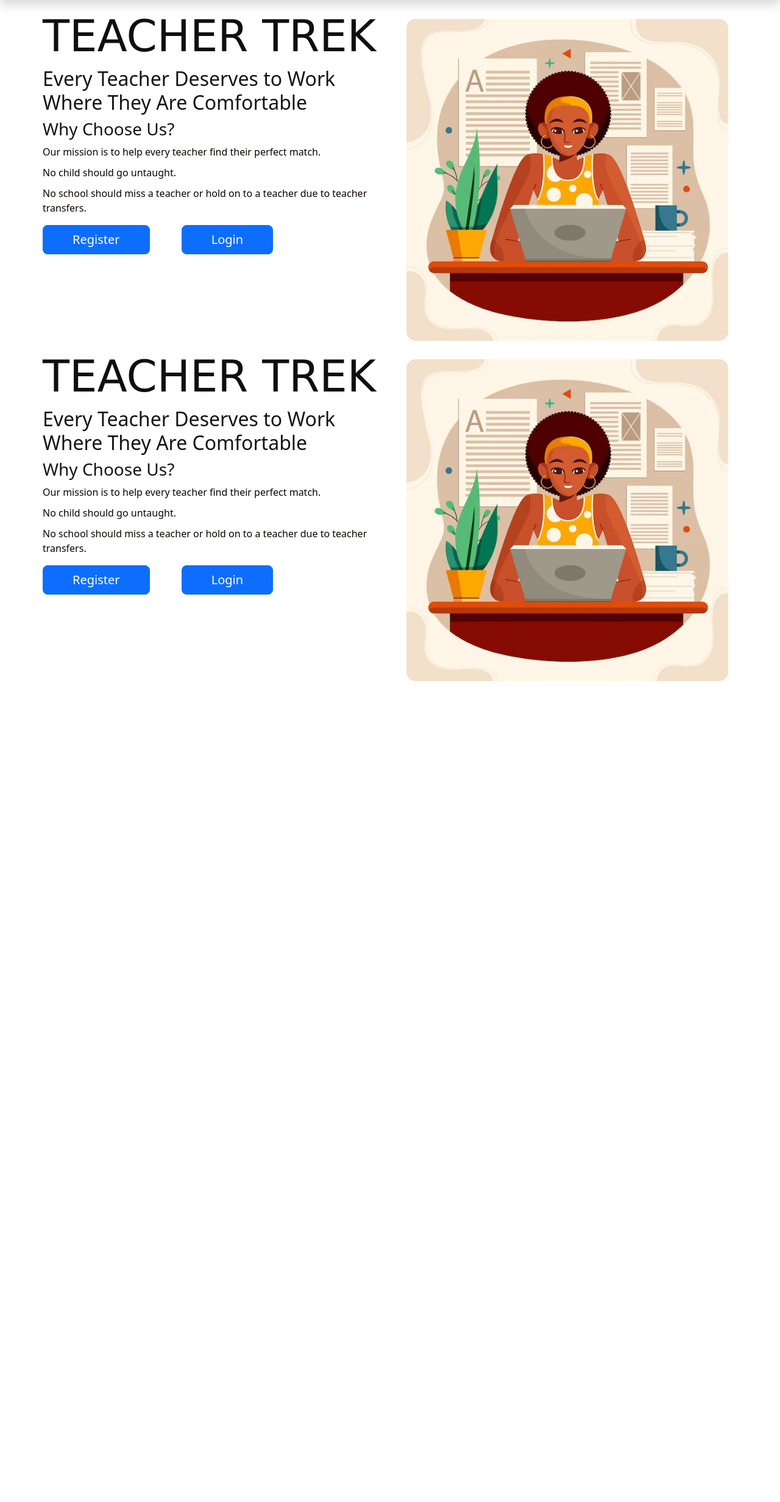
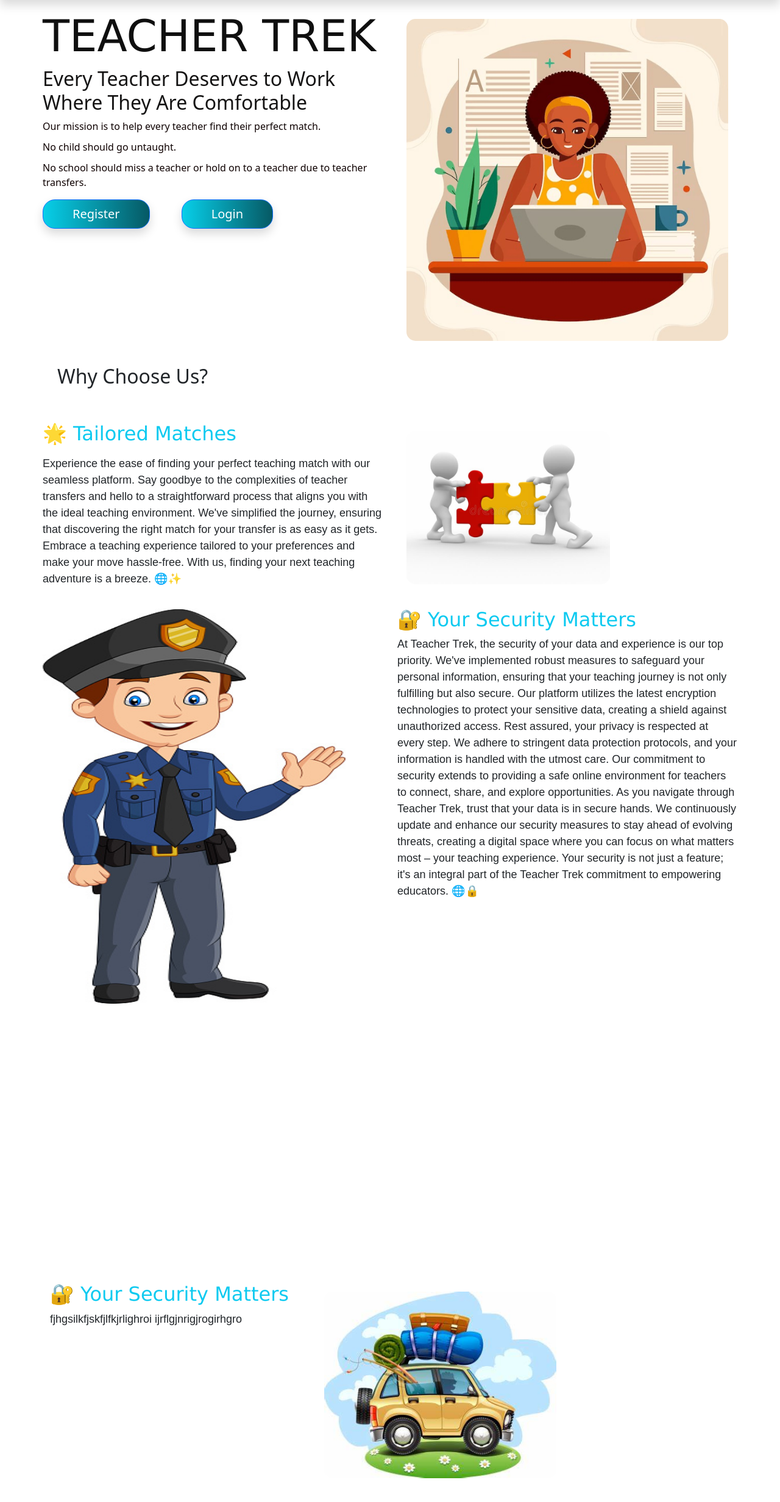
Before and after one commit to Saddickq/TeacherTrek, a Flask app: page / in a window 1280 px wide. Shown: the part 56-2519 px from the top of the page at 61% size. Before the commit the page ends 1173 px from the top, so only its background shows below. Run offline with Flask 3, Linux system fonts and the light colour scheme.

Commit message:
more changes on the home page

```diff
--- a/application/static/main.css
+++ b/application/static/main.css
@@ -16,6 +16,12 @@
 .landingImage {
   border-radius: 30px;
   padding: 15px;
+}
+
+.paragraphs {
+    font-size: large;
+    font-family: Arial, Helvetica, sans-serif;
+
 }
 
 ul {
--- a/application/templates/landing_page.html
+++ b/application/templates/landing_page.html
@@ -1,21 +1,21 @@
 {% extends "base.html" %}
 
 {% block content %}
-    <div class="grid" style="row-gap: 0;">
+    <div class="grid" style="row-gap: 3;">
         <div class="g-col-12">
             <div class="container-md p-0 landing-page">
                 <div class="row">
                     <div class="col-md-6">
                         <h1 class="home-font">TEACHER TREK</h1>
                         <h2>Every Teacher Deserves to Work Where They Are Comfortable</h2>
-                        <h3>Why Choose Us?</h3>
+
                         <ul>
                             <li>Our mission is to help every teacher find their perfect match.</li>
                             <li>No child should go untaught.</li>
                             <li>No school should miss a teacher or hold on to a teacher due to teacher transfers.</li>
                         </ul>
-                        <a href="{{ url_for('register') }}" class="btn rounded-button btn-lg btn-primary px-5 me-5">Register</a>
-                        <a href="{{ url_for('login') }}" class="btn rounded-button btn-lg btn-primary px-5">Login</a>
+                        <a href="{{ url_for('register') }}" class="btn custom-btn shadow btn-lg btn-primary px-5 me-5">Register</a>
+                        <a href="{{ url_for('login') }}" class="btn custom-btn shadow btn-lg btn-primary px-5">Login</a>
                     </div>
                     <div class="col-md-6">
                         <img src="static/images/landing_page2.jpeg" class="landingImage" alt="teacher">
@@ -24,25 +24,66 @@
                 </div>
             </div>
         </div>
-        <div class="g-col-12">
+        <div class="border-buttom container-md p-4">
+            <h2>Why Choose Us?</h2>
+        </div>
+        <div class="g-col-12 mt-4 mb-3">
             <div class="container-md p-0 landing-page">
                 <div class="row">
                     <div class="col-md-6">
-                        <h1 class="home-font">TEACHER TREK</h1>
-                        <h2>Every Teacher Deserves to Work Where They Are Comfortable</h2>
-                        <h3>Why Choose Us?</h3>
-                        <ul>
-                            <li>Our mission is to help every teacher find their perfect match.</li>
-                            <li>No child should go untaught.</li>
-                            <li>No school should miss a teacher or hold on to a teacher due to teacher transfers.</li>
-                        </ul>
-                        <a href="{{ url_for('register') }}" class="btn rounded-button btn-lg btn-primary px-5 me-5">Register</a>
-                        <a href="{{ url_for('login') }}" class="btn rounded-button btn-lg btn-primary px-5">Login</a>
+                        <h2 class="home-font text-info mb-3">🌟 Tailored Matches</h2>
+                        <div class="paragraphs">
+                            Experience the ease of finding your perfect teaching match with our seamless platform.
+                            Say goodbye to the complexities of teacher transfers and hello to a straightforward process that aligns
+                            you with the ideal teaching environment. We've simplified the journey, ensuring that discovering the right
+                            match for your transfer is as easy as it gets. Embrace a teaching experience tailored to your preferences and
+                            make your move hassle-free. With us, finding your next teaching adventure is a breeze. 🌐✨
+                        </div>
+                    </div>
+                    <div class="col-md-4">
+                        <img src="static/images/matching.jpg" class="landingImage" alt="teacher">
+                    </div>
+                </div>
+            </div>
+        </div>
+        <div class="g-col-8 mt-4">
+            <div class="container-md p-0 landing-page">
+                <div class="row">
+                    <div class="col-md-6" style="max-height: 100%;">
+                        <img src="static/images/newpolice.jpg" style="max-height: 60%; max-width: 90%;" alt="teacher">
                     </div>
                     <div class="col-md-6">
-                        <img src="static/images/landing_page2.jpeg" class="landingImage" alt="teacher">
+                        <h2 class="home-font text-info">🔐 Your Security Matters</h2>
+                        <div class="paragraphs">
+                            At Teacher Trek, the security of your data and experience is our top priority.
+                            We've implemented robust measures to safeguard your personal information, ensuring that
+                            your teaching journey is not only fulfilling but also secure. Our platform utilizes the latest
+                            encryption technologies to protect your sensitive data, creating a shield against unauthorized access.
+                            Rest assured, your privacy is respected at every step. We adhere to stringent data protection
+                            protocols, and your information is handled with the utmost care. Our commitment to security
+                            extends to providing a safe online environment for teachers to connect, share, and explore opportunities.
+                            As you navigate through Teacher Trek, trust that your data is in secure hands. We continuously update
+                            and enhance our security measures to stay ahead of evolving threats, creating a digital space where
+                            you can focus on what matters most – your teaching experience. Your security is not just a feature;
+                            it's an integral part of the Teacher Trek commitment to empowering educators. 🌐🔒
+                        </div>
                     </div>
-
+                </div>
+            </div>
+        </div>
+        <div class="g-col-12 mt-4">
+            <div class="container-md landing-page">
+                <div class="row">
+                    <div class="col-md-6">
+                        <h2 class="home-font text-info">🔐 Your Security Matters</h2>
+                        <div class="paragraphs">
+                            fjhgsilkfjskfjlfkjrlighroi
+                            ijrflgjnrigjrogirhgro
+                        </div>
+                    </div>
+                    <div class="col-md-6">
+                        <img src="static/images/travelcar.png" class="landingImage" alt="travelcar">
+                    </div>
                 </div>
             </div>
         </div>
```
Also changed, not shown: application/static/images/matching.jpg (added), application/static/images/newpolice.jpg (added), application/static/images/police.jpg (added), application/static/images/travel.png (added), application/static/images/travelcar.png (added).
